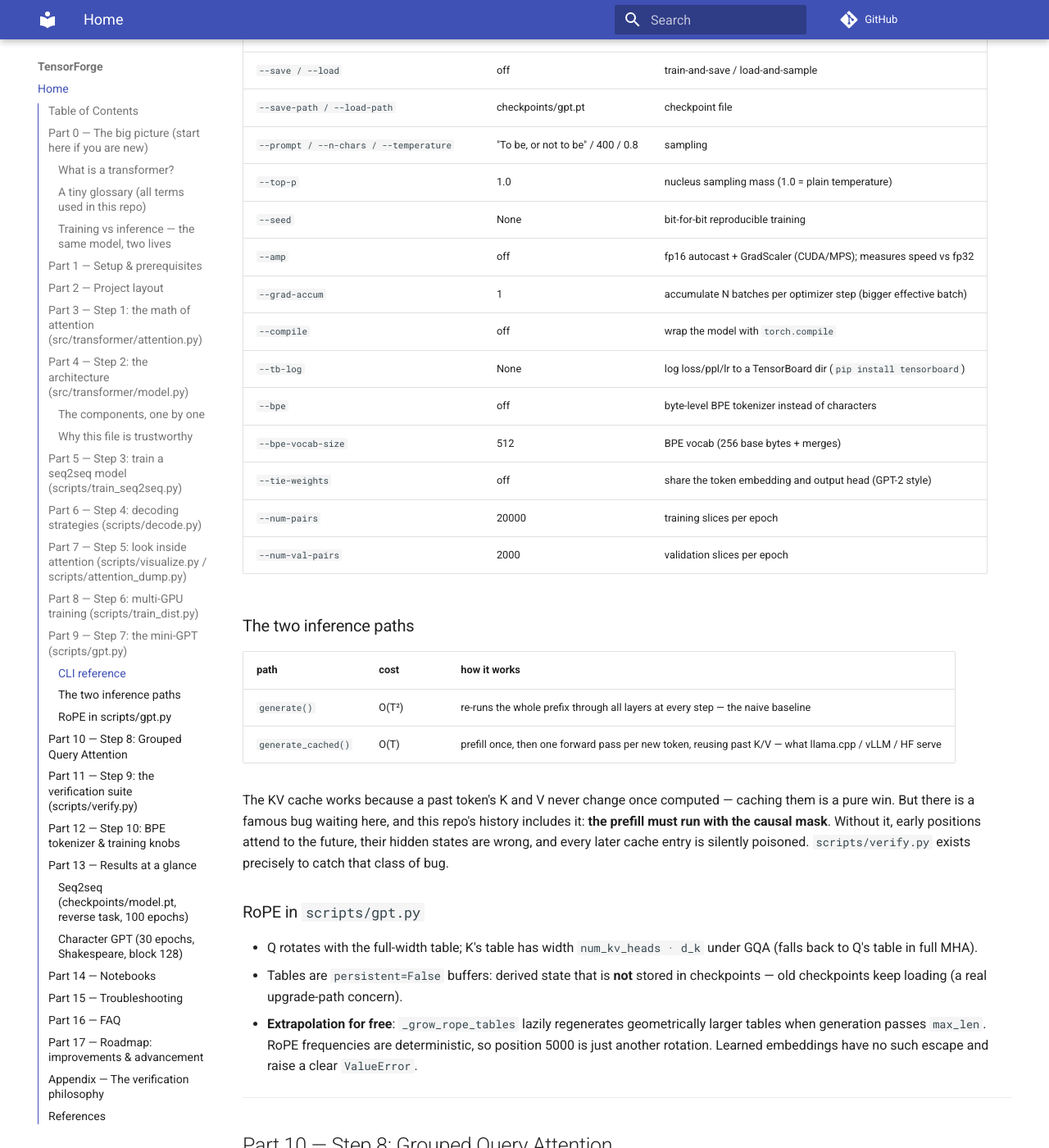
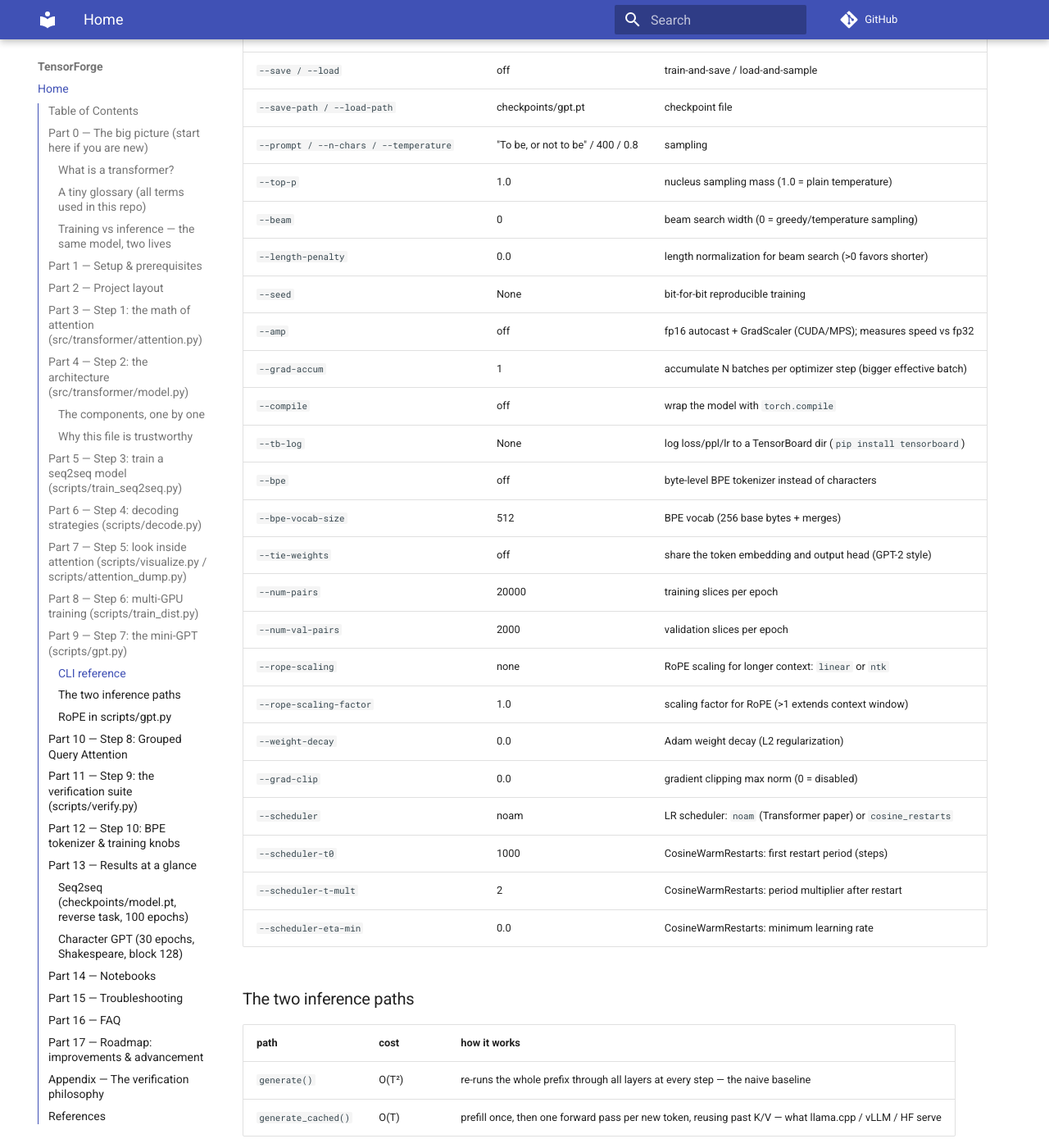
Before and after one commit to Priyansh-100/TensorForge, an MkDocs documentation site: the page built from docs/index.md, in a window 1280 px wide and 1400 px high, scrolled down 8757 px. Shown: the whole window at 82% size. Built offline with MkDocs 1.6.1 and Material for MkDocs 9.7.7, drawn with Linux system fonts in a browser that asks for light colours; comment, search, counter and statistics services are not loaded; some of the changed text lies outside the part shown.

Commit message:
feat: add beam search and scheduler options to training parameters

```diff
--- a/docs/index.md
+++ b/docs/index.md
@@ -409,6 +409,8 @@ keeping the best-`val_loss` checkpoint, which stores:
 | `--save-path / --load-path` | checkpoints/gpt.pt | checkpoint file |
 | `--prompt / --n-chars / --temperature` | "To be, or not to be" / 400 / 0.8 | sampling |
 | `--top-p` | 1.0 | nucleus sampling mass (1.0 = plain temperature) |
+| `--beam` | 0 | beam search width (0 = greedy/temperature sampling) |
+| `--length-penalty` | 0.0 | length normalization for beam search (>0 favors shorter) |
 | `--seed` | None | bit-for-bit reproducible training |
 | `--amp` | off | fp16 autocast + GradScaler (CUDA/MPS); measures speed vs fp32 |
 | `--grad-accum` | 1 | accumulate N batches per optimizer step (bigger effective batch) |
@@ -419,6 +421,14 @@ keeping the best-`val_loss` checkpoint, which stores:
 | `--tie-weights` | off | share the token embedding and output head (GPT-2 style) |
 | `--num-pairs` | 20000 | training slices per epoch |
 | `--num-val-pairs` | 2000 | validation slices per epoch |
+| `--rope-scaling` | none | RoPE scaling for longer context: `linear` or `ntk` |
+| `--rope-scaling-factor` | 1.0 | scaling factor for RoPE (>1 extends context window) |
+| `--weight-decay` | 0.0 | Adam weight decay (L2 regularization) |
+| `--grad-clip` | 0.0 | gradient clipping max norm (0 = disabled) |
+| `--scheduler` | noam | LR scheduler: `noam` (Transformer paper) or `cosine_restarts` |
+| `--scheduler-t0` | 1000 | CosineWarmRestarts: first restart period (steps) |
+| `--scheduler-t-mult` | 2 | CosineWarmRestarts: period multiplier after restart |
+| `--scheduler-eta-min` | 0.0 | CosineWarmRestarts: minimum learning rate |
 
 ### The two inference paths
 
@@ -552,6 +562,16 @@ round-trips and does the fair per-character comparison.)
 - `--bpe / --bpe-vocab-size`: tokenizer swap.
 - `--tie-weights`: share the embedding and the output head (GPT-2 style) —
   `vocab · d_model` fewer parameters, verified in `tests/test_bpe.py`.
+- `--rope-scaling / --rope-scaling-factor`: NTK-aware or linear RoPE scaling
+  (`--rope-scaling ntk --rope-scaling-factor 2.0`) enables generation beyond
+  the 128-token training window — see §5 of `scripts/verify.py`.
+- `--weight-decay`: Adam weight decay (L2 regularization), e.g. `0.01`.
+- `--grad-clip`: gradient clipping max norm (e.g. `1.0`), prevents exploding
+  gradients during long training runs.
+- `--scheduler`: LR scheduler choice — `noam` (Transformer paper, default) or
+  `cosine_restarts` (cosine annealing with warm restarts, Loshchilov & Hutter 2016).
+- `--scheduler-t0 / --scheduler-t-mult / --scheduler-eta-min`: configure
+  cosine restarts (first period length, period multiplier, min LR).
 
 **Benchmarks & experiments:**
 
```
